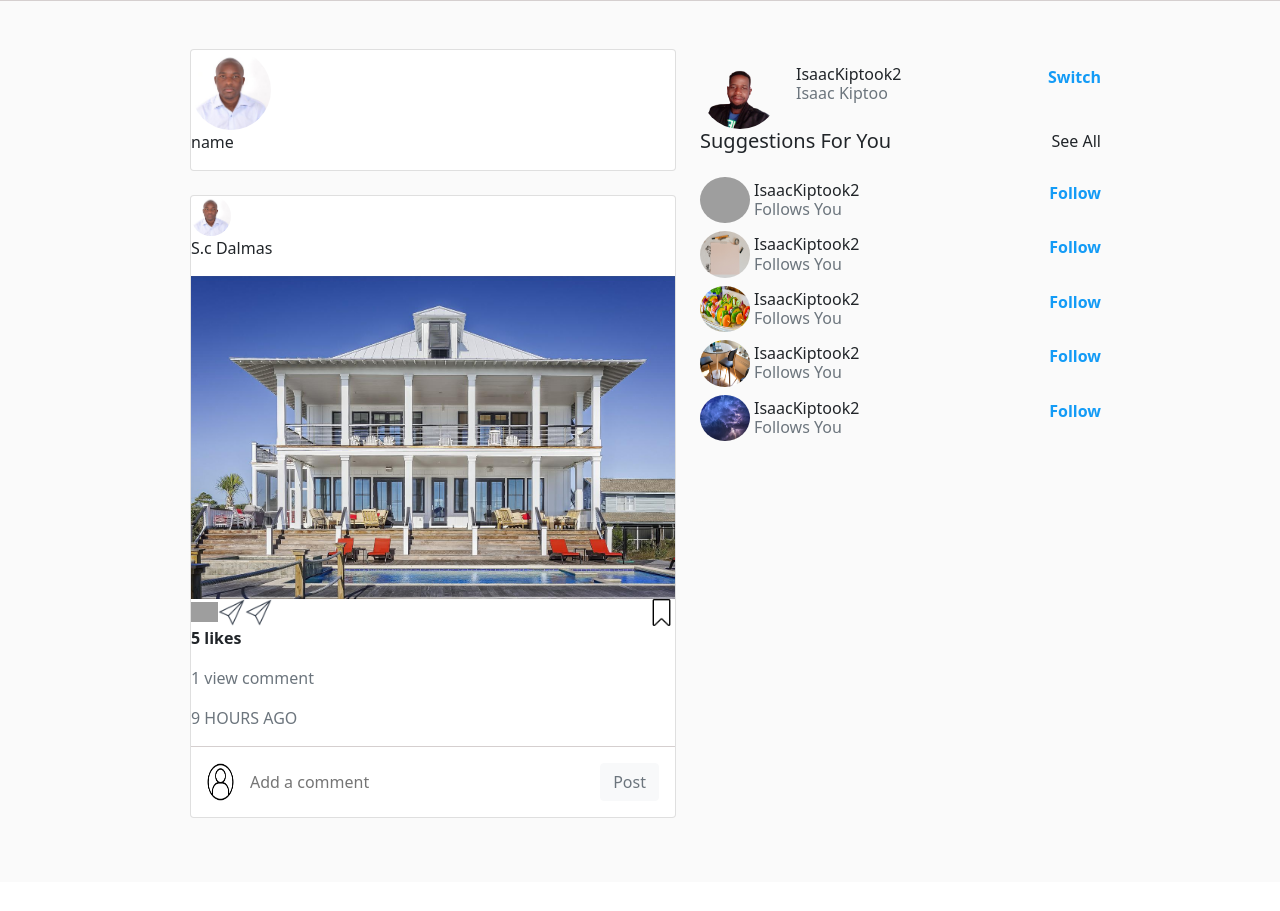
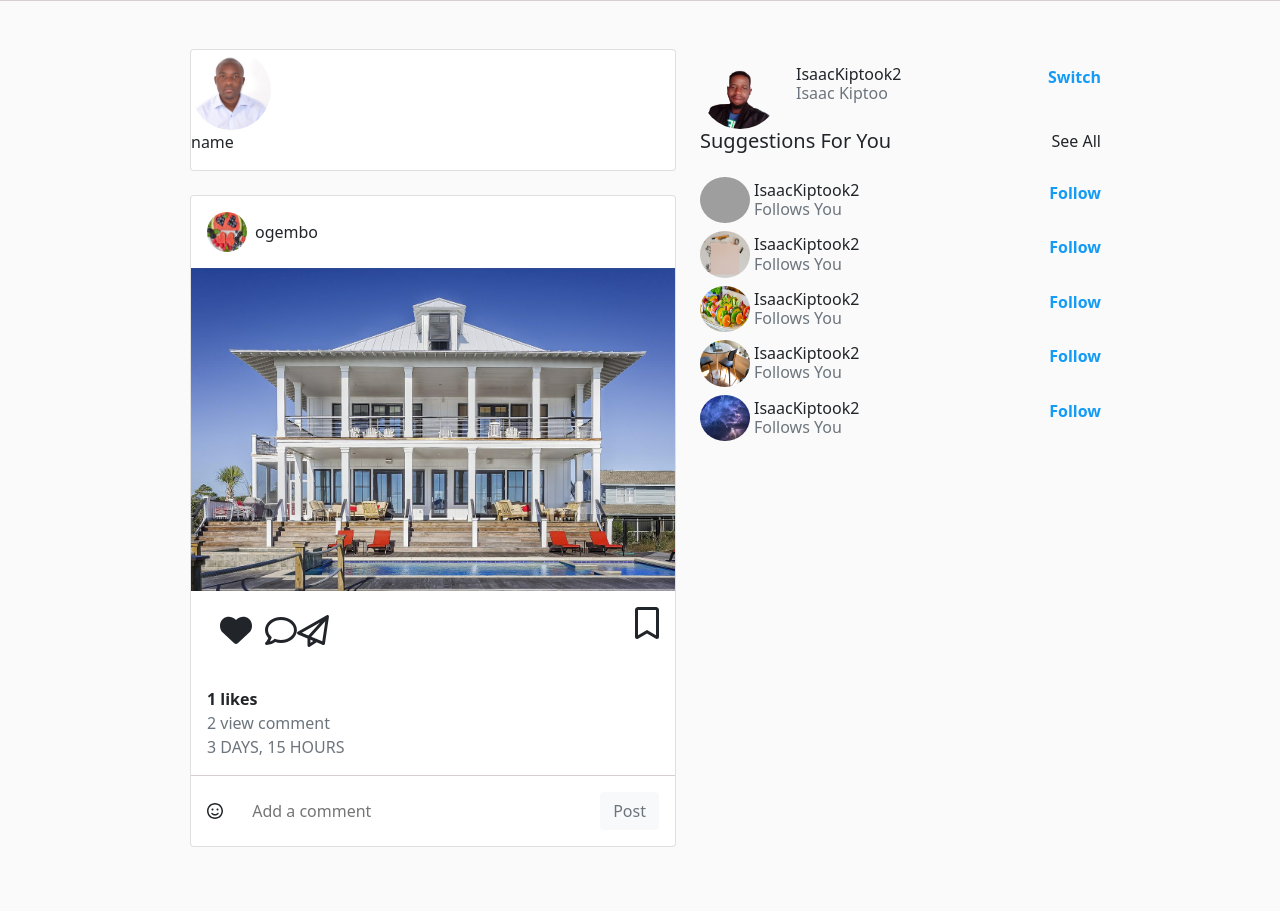
Before and after one commit to Isaac-kiptoo-kilimo/Istagram-app, a Django app: page / in a window 1280 px wide. Shown: the part 56-967 px from the top of the page. Before the commit the page ends 874 px from the top, so only its background shows below. Run offline with Django 4.2, Linux system fonts and the light colour scheme; a user stored in the database is signed in; data comes from the database, SQL or seed files in the repository; both versions use the stored data as it was after the commit; some libraries are stand-ins or nearby versions; grey boxes are pictures that could not be loaded.

Commit message:
feature:display the images

```diff
--- a/clone/models.py
+++ b/clone/models.py
@@ -11,6 +11,7 @@ class Image(models.Model):
     image_caption=models.CharField(max_length=200)
     profile=models.ForeignKey(User, on_delete = models.CASCADE)
     likes=models.ManyToManyField(User,related_name='likes')
+    created_at=models.DateTimeField(auto_now_add=True)
 
     def save_image(self):
         self.save()
@@ -21,6 +22,9 @@ class Image(models.Model):
     def update_caption(self,id,image_caption):
         updated_caption=Image.objects.filter(id=id).update(image_caption)
         return updated_caption
+
+    class Meta:
+        ordering = ['-id']
 
     def __str__(self):
         return self.img_name
@@ -45,7 +49,7 @@ class Profile(models.Model):
         return updated_profile
 
     def __str__(self):
-        return self.name
+        return self.user.username
 
     @receiver(post_save, sender=User)
     def create_user_profile(sender, instance, created, **kwargs):
--- a/clone/urls.py
+++ b/clone/urls.py
@@ -10,4 +10,6 @@ urlpatterns=[
     path('login/',views.loginPage,name='login'),
     path('logout/',views.logoutUser,name='logout'),
     path('edit/',views.editProfile,name='edit'),
+    path('addcomment/<str:image_id>/',views.addComment,name='addcomment'),
+    path('addremovelike/<str:image_id>/',views.addremovelike,name='addremovelike'),
 ]
--- a/clone/views.py
+++ b/clone/views.py
@@ -1,4 +1,3 @@
-
 from django.contrib import messages
 from django.shortcuts import redirect, render
 from PIL import Image as PILimage
@@ -11,7 +10,7 @@ from django.core.exceptions import ValidationError
 
 
 # Create your views here.
-
+@login_required(login_url='login')
 def index(request):
     image=Image.objects.all()
     return render(request,'pages/index.html',{'images':image})
@@ -23,12 +22,15 @@ def addPost(request):
         image=request.FILES.get('photo')
         caption=request.POST.get('caption')
         img=Image(img_name=image.name,image=image,image_caption=caption,profile=request.user)
+        img.save_image()
 
-        img.save_image()
     return render(request,'pages/addImage.html')
 
+
+@login_required(login_url='login')
 def profile(request):
-    return render(request,'pages/profile.html')
+    user=User.objects.all()
+    return render(request,'pages/profile.html',{'user':user})
 
 
 @unauthenticated_user
@@ -78,9 +80,33 @@ def loginPage(request):
     return render(request,'accounts/login.html')
 
 
+@login_required(login_url='login')
 def logoutUser(request):
     logout(request)
     return redirect('login')
 
+
+@login_required(login_url='login')
 def editProfile(request):
     return render(request,'pages/editprofile.html')
+
+
+@login_required(login_url='login')
+def addComment(request,image_id):
+    if request.method=='POST':
+        img=Image.objects.get(id=image_id)
+        comment=request.POST.get('comment')
+        com=Comment.objects.create(user=request.user,img=img,comment=comment)
+        com.save()
+    return redirect(request.META['HTTP_REFERER'])
+
+
+@login_required(login_url='login')
+def addremovelike(request,image_id):
+    if request.method=='POST':
+        img=Image.objects.get(id=image_id)
+        if img.likes.contains(request.user):
+            img.likes.remove(request.user)
+        else:
+            img.likes.add(request.user)
+    return redirect(request.META['HTTP_REFERER'])
--- a/templates/base.html
+++ b/templates/base.html
@@ -10,8 +10,7 @@
     <link rel="preconnect" href="https://fonts.googleapis.com">
     <link rel="preconnect" href="https://fonts.gstatic.com" crossorigin>
     <link href="https://fonts.googleapis.com/css2?family=Acme&family=Fredoka+One&family=Poppins:ital,wght@0,400;0,600;0,700;1,300;1,400;1,600&display=swap" rel="stylesheet">
-    <link rel="stylesheet" href="https://cdnjs.cloudflare.com/ajax/libs/font-awesome/6.0.0-beta3/css/all.min.css" integrity="sha512-Fo3rlrZj/k7ujTnHg4CGR2D7kSs0v4LLanw2qksYuRlEzO+tcaEPQogQ0KaoGN26/zrn20ImR1DfuLWnOo7aBA==" crossorigin="anonymous" referrerpolicy="no-referrer"
-    />
+    <link rel="stylesheet" href="https://cdnjs.cloudflare.com/ajax/libs/font-awesome/6.1.1/css/all.min.css" integrity="sha512-KfkfwYDsLkIlwQp6LFnl8zNdLGxu9YAA1QvwINks4PhcElQSvqcyVLLD9aMhXd13uQjoXtEKNosOWaZqXgel0g==" crossorigin="anonymous" referrerpolicy="no-referrer" />
     <link rel="stylesheet" href="{% static 'css/style.css' %}">
 </head>
 <body>
@@ -28,5 +27,6 @@
     <script src="https://code.jquery.com/jquery-3.6.0.min.js" integrity="sha256-/xUj+3OJU5yExlq6GSYGSHk7tPXikynS7ogEvDej/m4=" crossorigin="anonymous"></script>
     <script src="https://code.jquery.com/jquery-3.6.0.min.js" integrity="sha256-/xUj+3OJU5yExlq6GSYGSHk7tPXikynS7ogEvDej/m4=" crossorigin="anonymous"></script>
     <script src="https://cdn.jsdelivr.net/npm/bootstrap@5.0.2/dist/js/bootstrap.bundle.min.js" integrity="sha384-MrcW6ZMFYlzcLA8Nl+NtUVF0sA7MsXsP1UyJoMp4YLEuNSfAP+JcXn/tWtIaxVXM" crossorigin="anonymous"></script>
+    <script src="https://cdnjs.cloudflare.com/ajax/libs/font-awesome/6.1.1/js/all.min.js" integrity="sha512-6PM0qYu5KExuNcKt5bURAoT6KCThUmHRewN3zUFNaoI6Di7XJPTMoT6K0nsagZKk2OB4L7E3q1uQKHNHd4stIQ==" crossorigin="anonymous" referrerpolicy="no-referrer"></script>
 </body>
 </html>
--- a/templates/pages/index.html
+++ b/templates/pages/index.html
@@ -10,39 +10,63 @@
             {% for image in images %}
 
             <div class="card mb-3 ">
-                <div class="div">
-                    <img src="/static/images/dalmas.png" width="40px" class="img-fluid  rounded-circle" alt="{{image.profile_img}}">
-                <p class="align-center">S.c Dalmas</p>
+                <div class="d-flex p-2 p-md-3 align-items-center">
+                    <img src="{{image.profile.profile.profile_img.url}}" width="40px" height="40px" class=" rounded-circle" alt="{{image.profile_img}}">
+                <p class=" m-0 p-0 ms-2">{{image.profile.username}}</p>
                 </div>
 
                 <img src="{{image.image.url}}" class="img-fluid" alt=" {{image.image}}">
 
-                <div class="card-lower w-100 d-flex ">
-                    <div>
-                        <img src="/static/images/heart.png" width="27px" alt="{{image.profile_img}}">
-                    </div>
-                    <div>
-                        <img src="/static/images/message.webp" width="27px" alt="{{image.profile_img}}">
-                    </div>
-                    <div>
-                        <img src="/static/images/message.webp" width="27px" alt="{{image.profile_img}}">
+                <div class="card-lower p-2 p-md-3 w-100 d-flex ">
+                    <div class="d-flex align-items-center">
+                        {% if request.user in image.likes.all %}
+                        <form action="{% url 'addremovelike' image_id=image.id %}" method="POST">
+                            {% csrf_token %}
+                            <button type="submit" class="btn shadow-none outline-none">
+                                <i class="fa-solid fa-heart fa-2x"></i>
+                            </button>
+                        </form>
+
+                        {% else %}
+                        <form action="{% url 'addremovelike' image_id=image.id %}" method="POST">
+                            {% csrf_token %}
+                            <button type="submit" class="btn shadow-none outline-none">
+                                <i class="fa-regular fa-heart fa-2x"></i>
+                            </button>
+                        </form>
+
+                        {% endif %}
+
+
+                        <i class="fa-regular fa-comment fa-2x"></i>
+                        <i class="fa-regular fa-paper-plane fa-2x"></i>
 
                     </div>
+
                     <div class=" ms-auto ">
-                        <img src="/static/images/Bookmark.webp" width="27px" alt="{{image.profile_img}}">
+                        <i class="fa-regular fa-bookmark fa-2x"></i>
                     </div>
                 </div>
-                <div class="card-comment">
-                    <p><strong>5 likes</strong></p>
+                <div class="card-comment p-2 p-md-3">
+                    <p class="p-0 m-0"><strong>{{image.likes.count}} likes</strong></p>
                    <div class="text-secondary">
-                    <p>1 view comment</p>
-                    <p>9 HOURS AGO</p>
+                    <p class="p-0 m-0">{{image.comment_set.count}} view comment</p>
+                    <p class="p-0 m-0 text-uppercase">{{image.created_at | timesince  }}</p>
                    </div>
                 </div>
-                <div class="d-flex add-comment p-3">
-                    <img src="/static/images/user.webp" width="27px" alt="">
-                    <input type="text" class="ms-3" placeholder="Add a comment">
-                    <span  type="submit" class="btn btn-light ms-auto text-secondary">Post</span>
+                <div class="d-flex align-items-center add-comment p-3">
+                    <span style="width:10%"><i class="fa-regular fa-face-smile"></i></span>
+                   <form method="POST" action="{%  url 'addcomment' image_id=image.id %}" style="width:90%" >
+                    {% csrf_token %}
+                       <div class="d-flex ">
+                        <div class="input-group w-75">
+                            <input type="text" name="comment" class="w-100" placeholder="Add a comment">
+                           </div>
+                           <div class="input-group w-25">
+                               <button class="btn btn-light ms-auto text-secondary">Post</button>
+                           </div>
+                       </div>
+                   </form>
                 </div>
 
 
```
Also changed, not shown: clone/migrations/0001_initial.py, db.sqlite3, media/image/fruits3_C1NiqOK.jpg (added), media/image/heroimage.jpeg (added), media/image/home1.jpg (added), media/image/home6.jpg (added).
